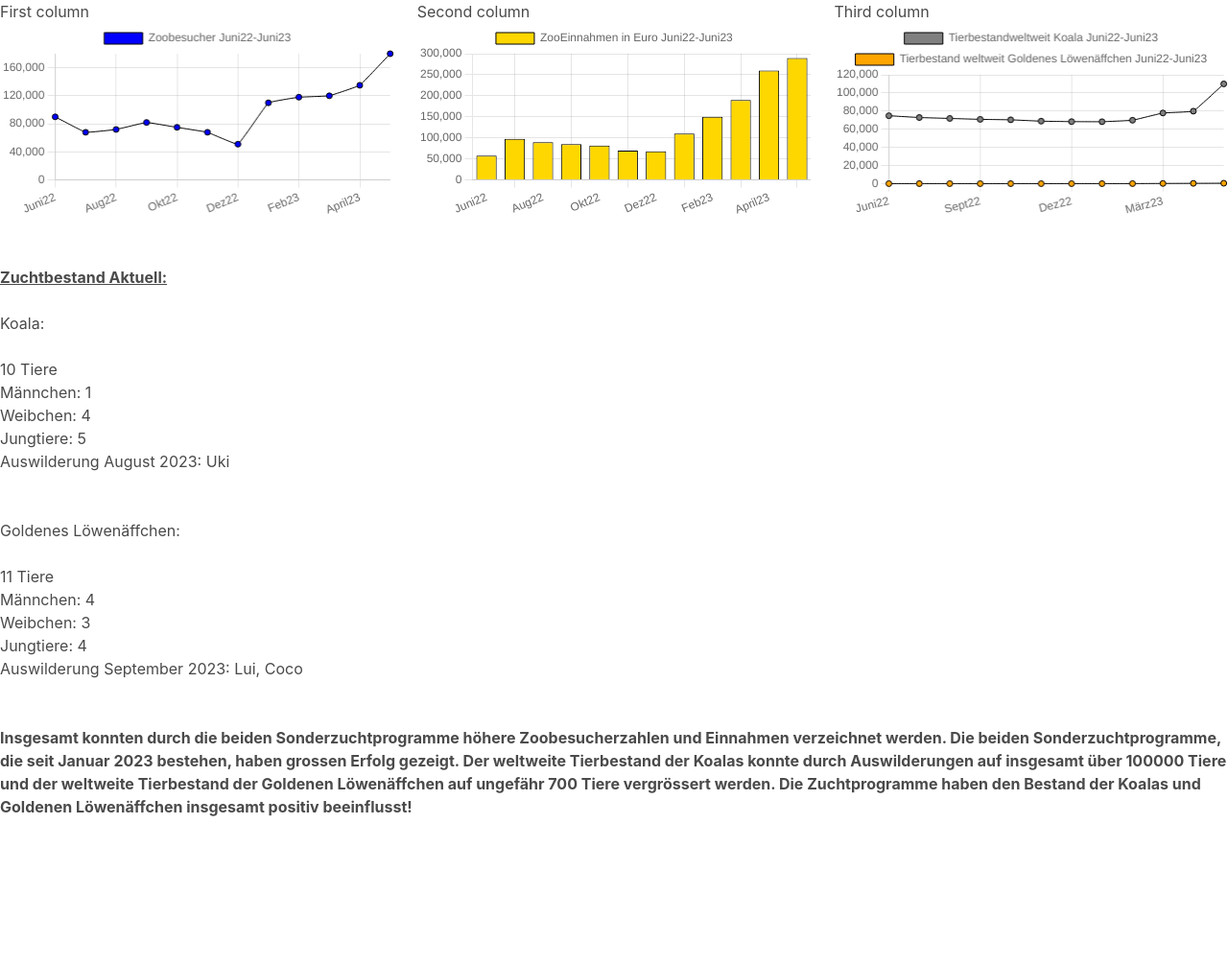
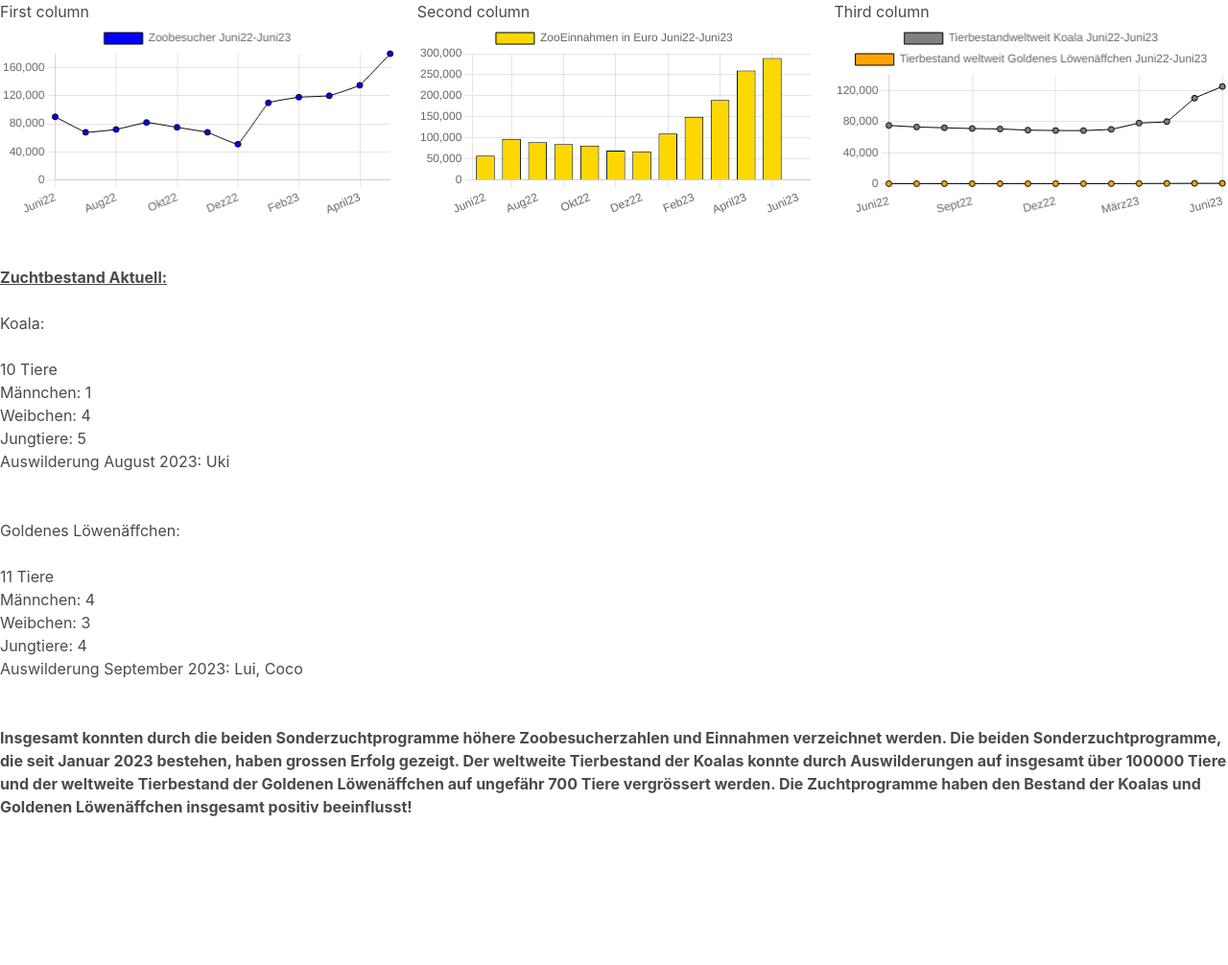
Before and after one commit to gitistef/Abschlussprojekt-Zoo-App, a website: page indexZoomitarbeiter.html in a window 1280 px wide. Shown: the whole page at 96% size. Drawn offline with nearby package versions, Linux system fonts and the light colour scheme.

Commit message:
Commit230623

```diff
--- a/indexZoomitarbeiter.html
+++ b/indexZoomitarbeiter.html
@@ -104,7 +104,7 @@
     type: 'bar',
 
     data: {
-      labels: ['Juni22', 'Juli22', 'Aug22', 'Sept22', 'Okt22', 'Nov22', 'Dez22', 'Jan23 Start 2 Sonderzuchtprogramme', 'Feb23', 'März23', 'April23', 'Juni23'],
+      labels: ['Juni22', 'Juli22', 'Aug22', 'Sept22', 'Okt22', 'Nov22', 'Dez22', 'Jan23 Start 2 Sonderzuchtprogramme', 'Feb23', 'März23', 'April23', 'Mai23', 'Juni23'],
 
       datasets: [{
         label: 'ZooEinnahmen in Euro Juni22-Juni23',
@@ -139,10 +139,10 @@
     type: 'line',
 
     data: {
-      labels: ['Juni22', 'Juli22', 'Aug22', 'Sept22', 'Okt22', 'Nov22', 'Dez22', 'Jan23 Start über 70 Sonderzuchtprogramme in Zoos welweit', 'Feb23', 'März23', 'April23', 'Juni23'],
+      labels: ['Juni22', 'Juli22', 'Aug22', 'Sept22', 'Okt22', 'Nov22', 'Dez22', 'Jan23 Start über 70 Sonderzuchtprogramme in Zoos welweit', 'Feb23', 'März23', 'April23', 'Mai23', 'Juni23'],
       datasets: [{
         label: 'Tierbestandweltweit Koala Juni22-Juni23',
-        data: [75000, 73000, 72000, 71000, 70500, 69000, 68500, 68400, 70000, 78000, 80000, 110000],
+        data: [75000, 73000, 72000, 71000, 70500, 69000, 68500, 68400, 70000, 78000, 80000, 110000, 125000],
         backgroundColor: ['grey'],
         borderColor: ['black'],
         borderWidth: 1
@@ -150,7 +150,7 @@
       },
       {
         label: 'Tierbestand weltweit Goldenes Löwenäffchen Juni22-Juni23',
-        data: [280, 276, 274, 271, 270, 269, 268, 265, 310, 460, 580, 689],
+        data: [280, 276, 274, 271, 270, 269, 268, 265, 310, 460, 580, 689, 720],
         backgroundColor: ['orange'],
         borderColor: ['black'],
         borderWidth: 1
```
